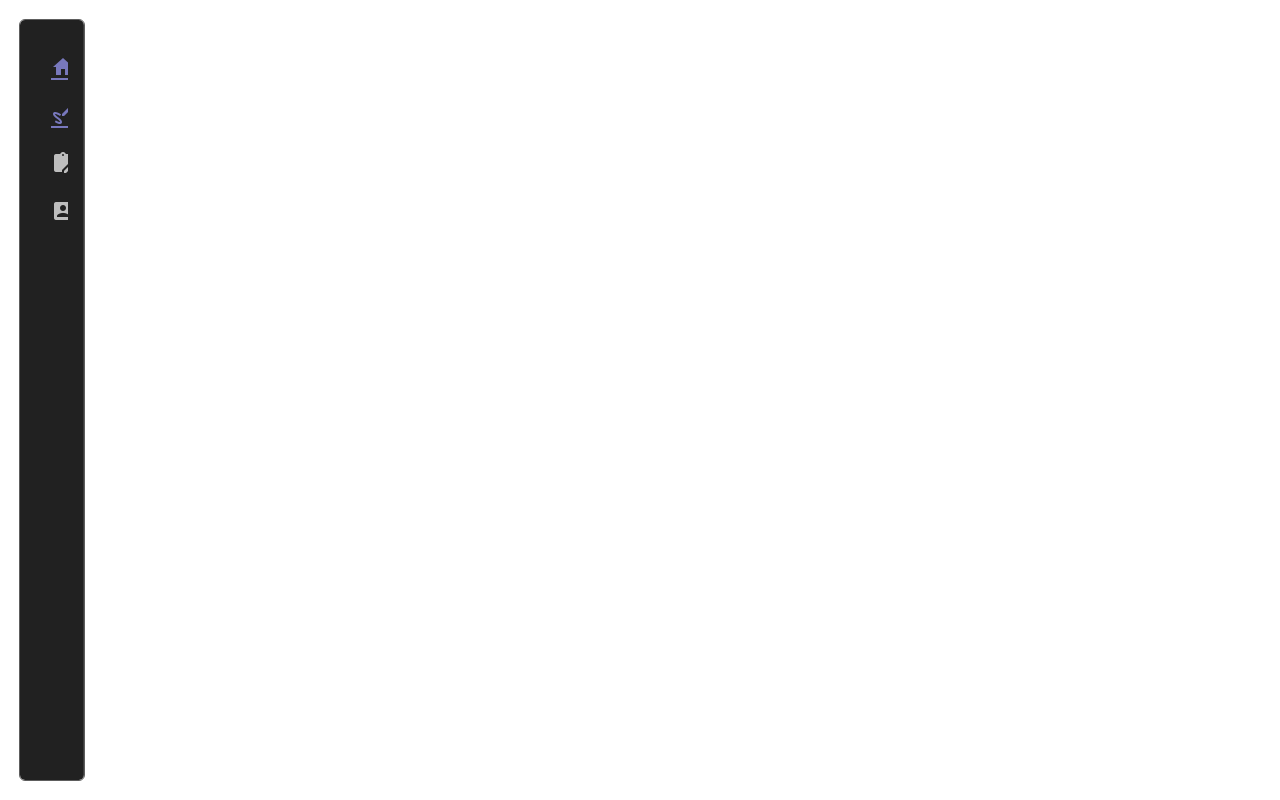
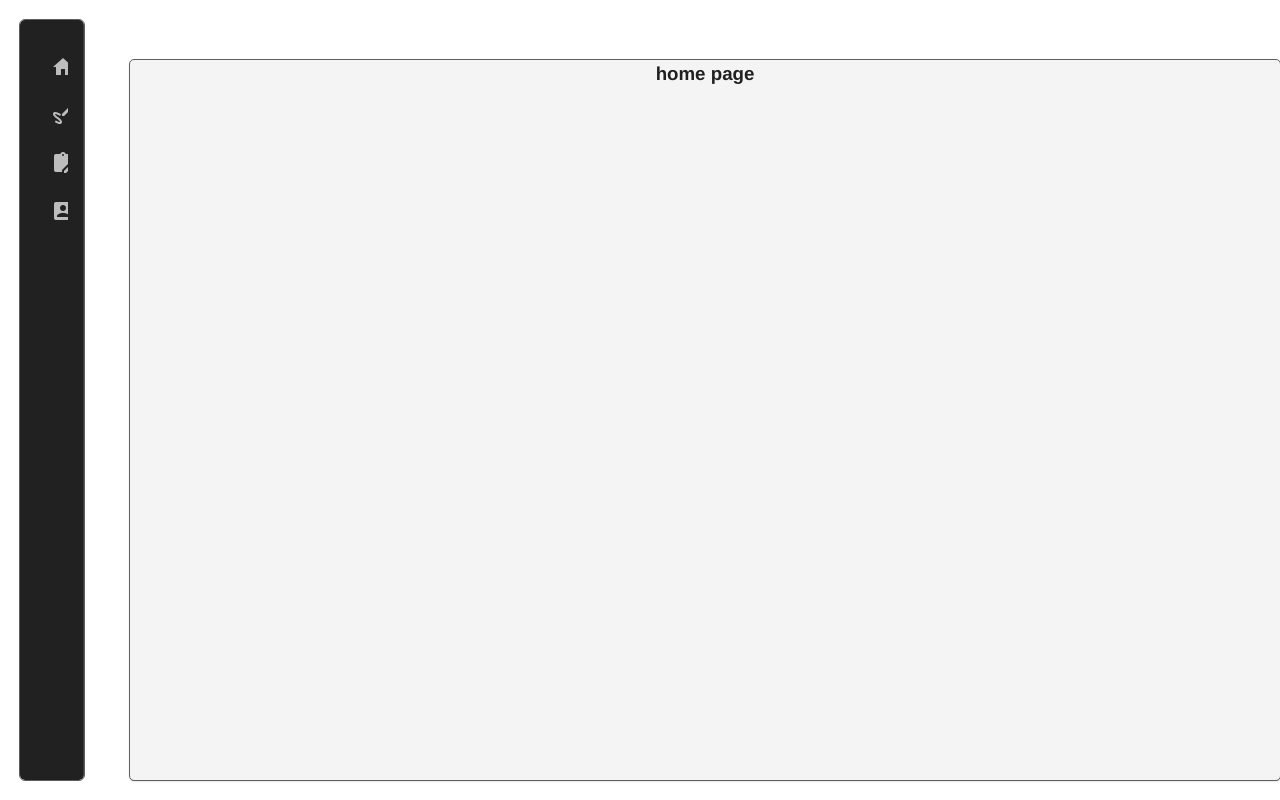
Before and after one commit to yididiya-kassahun/roomStaging-web, a Vue app: page /img in a window 1280 px wide. Before the commit this address had no page. Built offline with nearby package versions, Linux system fonts and the light colour scheme.

Commit message:
file upload done

```diff
--- a/package.json
+++ b/package.json
@@ -9,6 +9,7 @@
   },
   "dependencies": {
     "@mdi/font": "^7.3.67",
+    "axios": "^1.6.2",
     "core-js": "^3.8.3",
     "vue": "^3.2.13",
     "vue-router": "^4.2.5",
--- a/src/axios.js
+++ b/src/axios.js
@@ -2,5 +2,5 @@ import axios from "axios";
 
 axios.defaults.baseURL = "http://localhost:3000/";
 
-axios.defaults.headers.common["Authorization"] =
-  "Bearer " + localStorage.getItem("token");
+// axios.defaults.headers.common["Authorization"] =
+//   "Bearer " + localStorage.getItem("token");
--- a/src/components/SideNav.vue
+++ b/src/components/SideNav.vue
@@ -14,13 +14,15 @@
       permanent
     >
       <v-list color="transparent">
-        <router-link to="/">
-          <v-list-item prepend-icon="mdi-home"></v-list-item>
+        <router-link to="/" class="links">
+          <v-list-item  prepend-icon="mdi-home"></v-list-item>
         </router-link>
-        <router-link to="/design">
+        <router-link to="/design" class="links">
           <v-list-item prepend-icon="mdi-draw"></v-list-item>
         </router-link>
-        <v-list-item prepend-icon="mdi-clipboard-edit"></v-list-item>
+        <router-link to="/img" class="links">
+          <v-list-item prepend-icon="mdi-clipboard-edit"></v-list-item>
+        </router-link>
         <v-list-item prepend-icon="mdi-account-box"></v-list-item>
       </v-list>
     </v-navigation-drawer>
@@ -28,3 +30,10 @@
 </template>
 
 <script></script>
+
+<style>
+.links{
+    text-decoration: none;
+    color: white;
+}
+</style>
--- a/src/main.js
+++ b/src/main.js
@@ -10,6 +10,7 @@ import { createVuetify } from "vuetify";
 import * as components from "vuetify/components";
 import * as directives from "vuetify/directives";
 import "vuetify/styles";
+import "./axios.js";
 
 const vuetify = createVuetify({
   components,
--- a/src/router/index.js
+++ b/src/router/index.js
@@ -2,6 +2,7 @@ import { createRouter, createWebHistory } from "vue-router";
 
 import home from "../views/homePage.vue";
 import InteriorDesign from "../views/InteriorDesign.vue";
+import imgSlider from "../views/imgSlider.vue";
 
 const routes = [
   {
@@ -14,6 +15,11 @@ const routes = [
     name: "InteriorDesign",
     component: InteriorDesign,
   },
+  {
+    path: "/img",
+    name: "imgSlider",
+    component: imgSlider,
+  },
 ];
 
 const router = createRouter({
--- a/src/views/InteriorDesign.vue
+++ b/src/views/InteriorDesign.vue
@@ -27,15 +27,32 @@
         <v-card style="height: 500px">
           <v-row>
             <v-col style="margin: 20px">
+              <v-form
+                @submit.prevent="generateImg"
+                class="form-container"
+                enctype="multipart/form-data"
+              >
                 <h3>Upload room image</h3>
-              <v-file-input show-size label="File input"></v-file-input>
+                <!-- show-size -->
+                <v-file-input
+                  show-size
+                  label="File input"
+                  v-model="imgData.img"
+                  accept="image/*"
+                ></v-file-input>
                 <h3>Upload the mask</h3>
-              <v-file-input show-size label="File input"></v-file-input>
+                <v-file-input
+                  show-size
+                  label="File input"
+                  v-model="imgData.imgMask"
+                  accept="image/*"
+                ></v-file-input>
                 <small>Enter the description of the desiring room</small>
                 <v-textarea
                   clearable
                   clear-icon="mdi-close-circle"
                   label="Enter the prompt here"
+                  v-model="imgData.prompt"
                   style="width: 90%; margin-left: 40px"
                 ></v-textarea>
                 <v-btn
@@ -44,10 +61,11 @@
                   class="mt-4"
                   prepend-icon="mdi-creation"
                   block
-                @click="resetValidation"
+                  type="submit"
                 >
                   Generate
                 </v-btn>
+              </v-form>
             </v-col>
           </v-row>
         </v-card>
@@ -60,7 +78,7 @@
           Add your budget limit and extra description of the furniture eg.
           Amazon, WayFair, IKEA
         </p>
-        <br>
+        <br />
         <v-form>
           <v-text-field
             v-model="message"
@@ -69,7 +87,7 @@
             clearable
             label="Add your budget"
             type="text"
-                  style="width: 400px;"
+            style="width: 400px"
             @click:append-inner="toggleMarker"
             @click:append="sendMessage"
             @click:clear="clearMessage"
@@ -293,6 +311,8 @@
 </template>
 
 <script>
+import axios from "axios";
+
 import item1 from "../assets/products/bed.webp";
 import item2 from "../assets/products/chair.avif";
 import item3 from "../assets/products/coffee-table.avif";
@@ -315,7 +335,39 @@ export default {
       item6: item6,
       item7: item7,
       item8: item8,
+      imgData: {
+        img: null,
+        imgMask: null,
+        prompt: "",
+      },
     };
+  },
+  methods: {
+    //  handleImageChange(event) {
+    //    this.imgData.img = event.target.files[0];
+    //    this.imgData.imgMask = event.target.files[1];
+    // },
+
+    async generateImg() {
+      const formData = new FormData();
+      formData.append("img", this.imgData.img[0]);
+      formData.append("imgMask", this.imgData.imgMask[0]);
+      formData.append("prompt", this.imgData.prompt);
+
+    //  console.log("======" + this.imgData);
+
+      const config = { headers: { "Content-Type": "multipart/form-data" } };
+
+      await axios
+        .post("generate.image", formData, config)
+        .then((result) => {
+          console.log(result);
+          return this.$router.push("/design");
+        })
+        .catch((err) => {
+          console.log(err.response.data);
+        });
+    },
   },
 };
 </script>
--- /dev/null
+++ b/src/views/imgSlider.vue
@@ -0,0 +1,24 @@
+<template>
+  <v-card
+    :max-width="1500"
+    height="90vh"
+    style="
+      margin-left: 130px;
+      background-color: #f4f4f4;
+      outline: 0.3px solid #5e5e5e;
+    "
+  >
+    <h3>home page</h3>
+    <v-container> </v-container>
+  </v-card>
+</template>
+
+<script>
+export default {
+  setup() {
+    return {};
+  },
+};
+</script>
+
+<style lang="scss" scoped></style>
```
Also changed, not shown: 2 other files (tests, documents, lock files or other folders). Lines whose indentation alone changed are shown as unchanged.
